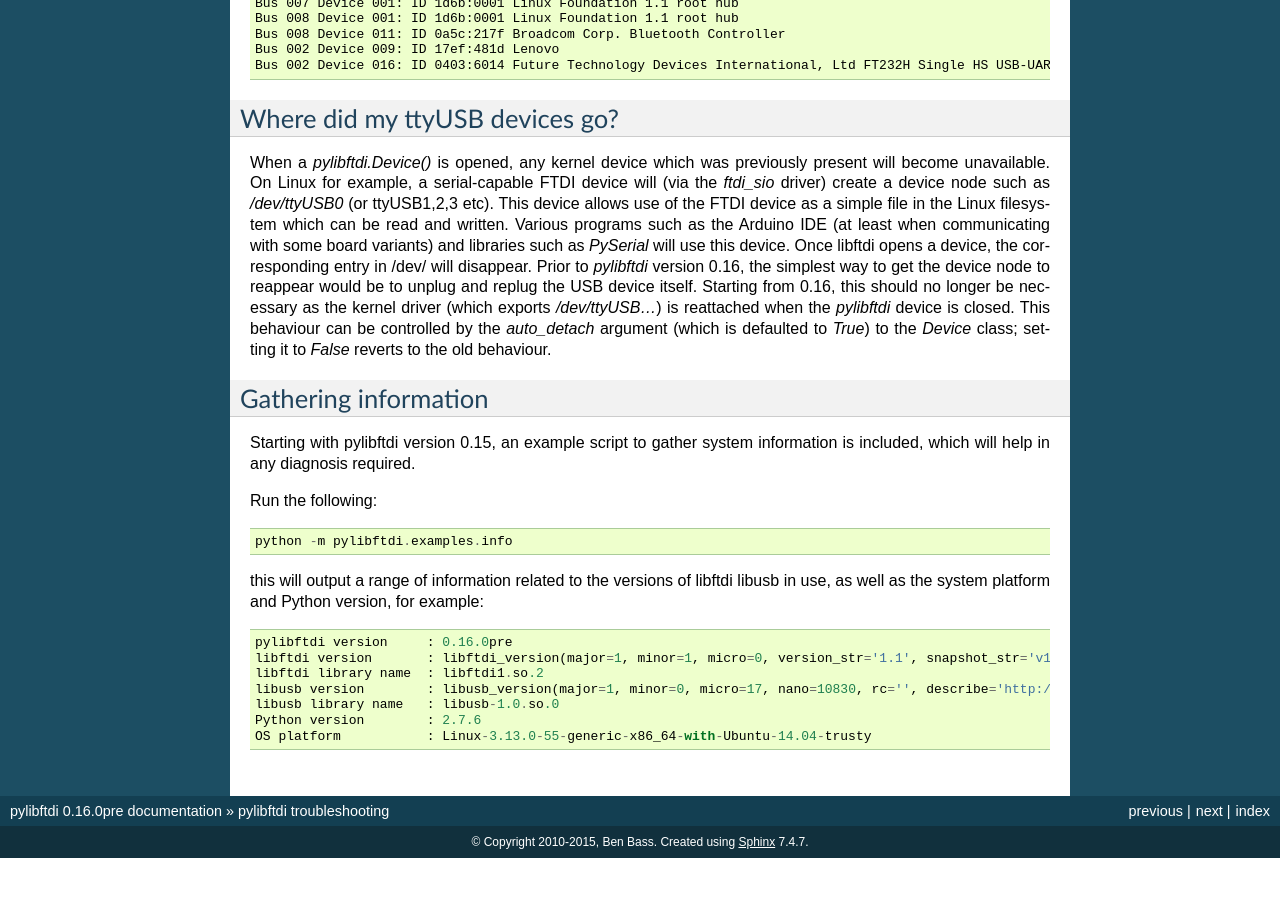
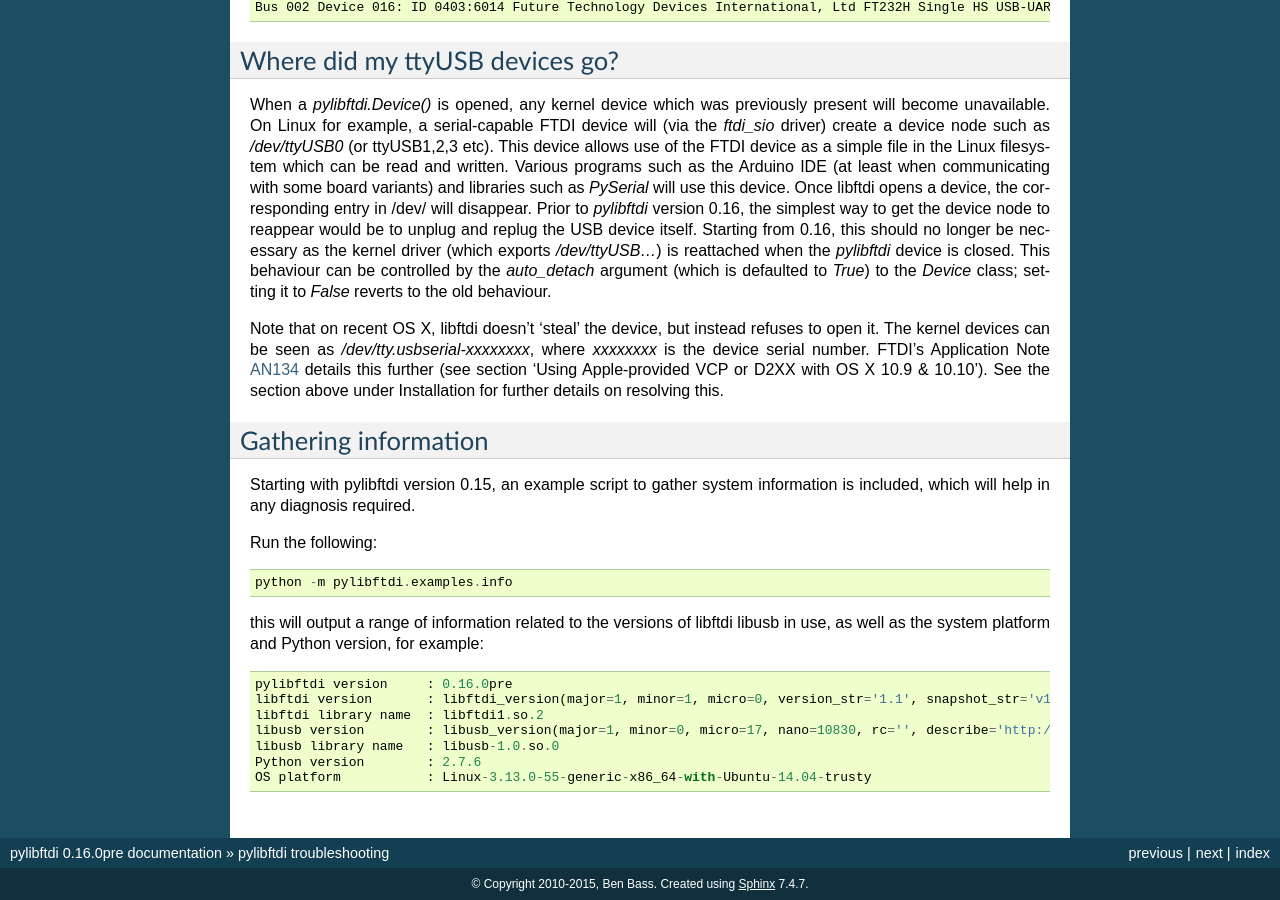
Before and after one commit to codedstructure/pylibftdi, a Sphinx documentation site: the page built from docs/troubleshooting.rst, in a window 1280 px wide and 900 px high, scrolled down 1850 px. Built offline with Sphinx 7.4.7, drawn with Linux system fonts in a browser that asks for light colours; before the commit the page ends 2708 px from its top, so only the background shows below that; some of the changed text lies outside the part shown.

Commit message:
further clarify device attachment for different OSs

```diff
--- a/docs/troubleshooting.rst
+++ b/docs/troubleshooting.rst
@@ -125,6 +121,15 @@ behaviour can be controlled by the `auto_detach` argument (which is defaulted
 to `True`) to the `Device` class; setting it to `False` reverts to the old
 behaviour.
 
+Note that on recent OS X, libftdi doesn't 'steal' the device, but instead
+refuses to open it. The kernel devices can be seen as
+`/dev/tty.usbserial-xxxxxxxx`, where `xxxxxxxx` is the device serial number.
+FTDI's Application Note AN134_ details this further (see section 'Using
+Apple-provided VCP or D2XX with OS X 10.9 & 10.10'). See the section above
+under Installation for further details on resolving this.
+
+.. _AN134: http://www.ftdichip.com/Support/Documents/AppNotes/AN_134_FTDI_Drivers_Installation_Guide_for_MAC_OSX.pdf
+
 Gathering information
 ---------------------
 Starting with pylibftdi version 0.15, an example script to gather system
```
Also changed, not shown: other parts of docs/troubleshooting.rst (+0 -4 lines).
